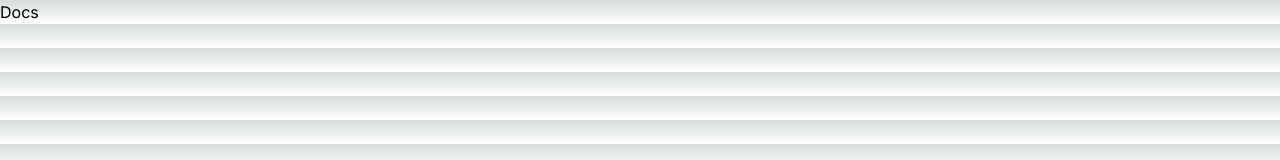
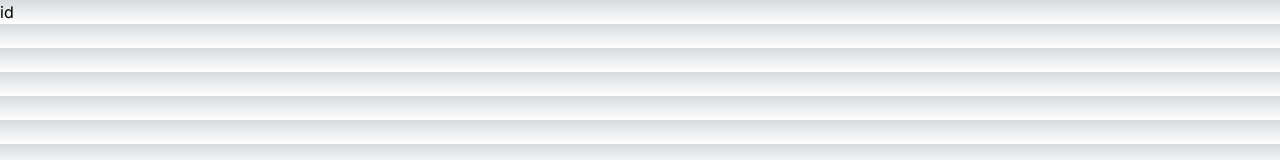
Before and after one commit to Usman-Ubaid/intro-to-nextjs, a Next.js app in the folder intro-to-nextjs/: page /docs in a window 1280 px wide. Shown: the top 160 px of the page. Built offline with nearby package versions, Linux system fonts and the light colour scheme.

Commit message:
dynamic routing

```diff
--- /dev/null
+++ b/intro-to-nextjs/app/docs/[[...id]]/page.tsx
@@ -0,0 +1,5 @@
+const DocsIdPage = ({ params }: { params: { id: string } }) => {
+  return <div>id {params.id}</div>
+}
+
+export default DocsIdPage
--- a/intro-to-nextjs/app/docs/page.tsx
+++ /dev/null
@@ -1,5 +0,0 @@
-const Docs = () => {
-  return <div>Docs</div>
-}
-
-export default Docs
```
